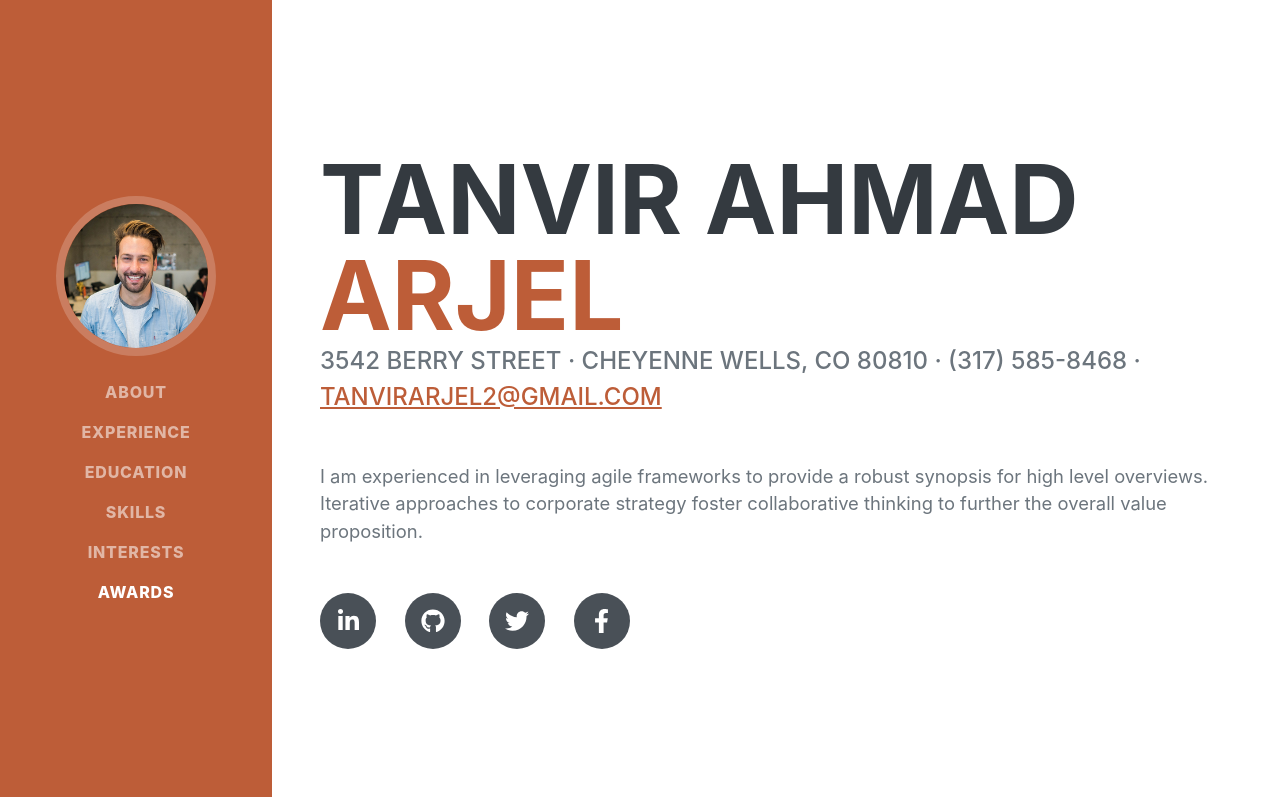
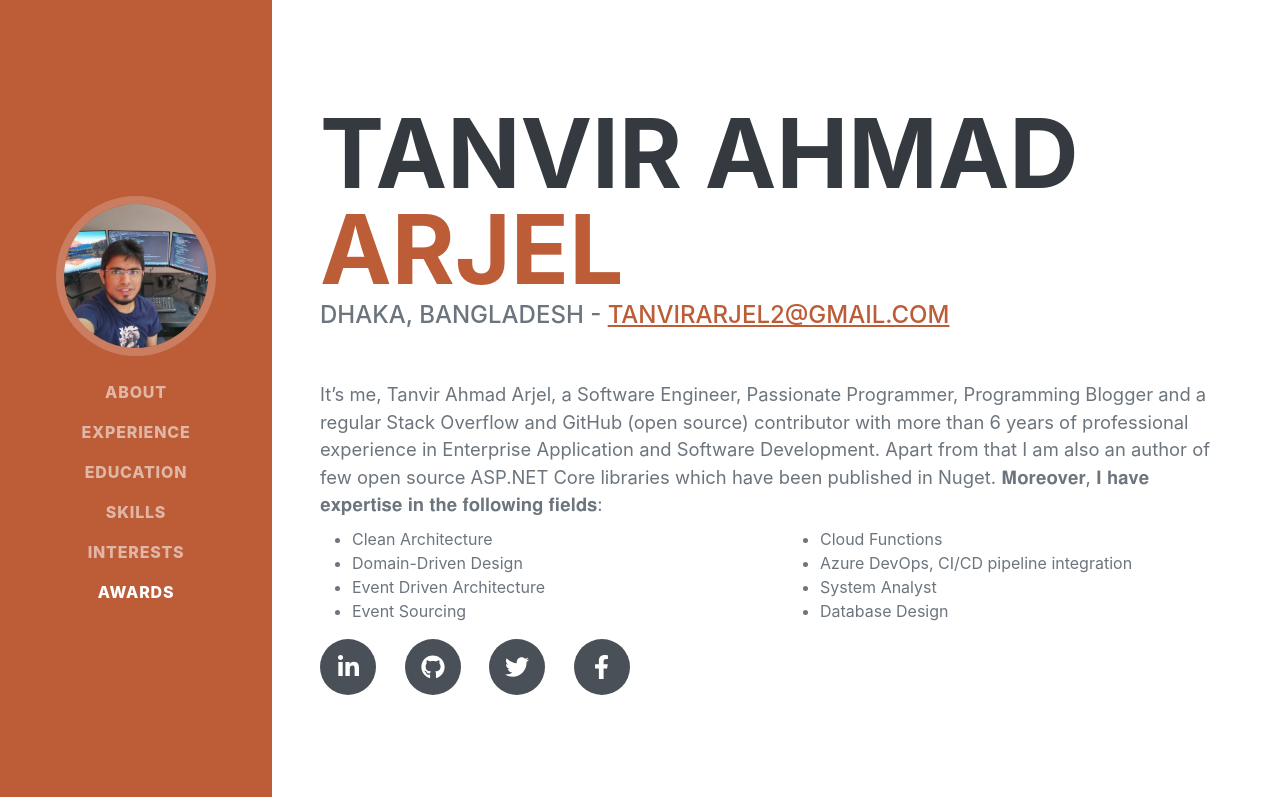
Before and after one commit to TanvirArjel/tanvirarjel.github.io, a plain HTML site: page index.html in a window 1280 px wide. Shown: the top 797 px of the page. Drawn offline with nearby package versions, Linux system fonts and the light colour scheme; a web font is replaced by a local one.

Commit message:
Homepage updated.

```diff
--- a/index.html
+++ b/index.html
@@ -20,7 +20,7 @@
         <nav class="navbar navbar-expand-lg navbar-dark bg-primary fixed-top" id="sideNav">
             <a class="navbar-brand js-scroll-trigger" href="#page-top">
                 <span class="d-block d-lg-none">Clarence Taylor</span>
-                <span class="d-none d-lg-block"><img class="img-fluid img-profile rounded-circle mx-auto mb-2" src="assets/img/profile.jpg" alt="..." /></span>
+                <span class="d-none d-lg-block"><img class="img-fluid img-profile rounded-circle mx-auto mb-2" src="assets/img/profile-pic.jpg" alt="..." /></span>
             </a>
             <button class="navbar-toggler" type="button" data-bs-toggle="collapse" data-bs-target="#navbarResponsive" aria-controls="navbarResponsive" aria-expanded="false" aria-label="Toggle navigation"><span class="navbar-toggler-icon"></span></button>
             <div class="collapse navbar-collapse" id="navbarResponsive">
@@ -44,15 +44,38 @@
                         <span class="text-primary">Arjel</span>
                     </h1>
                     <div class="subheading mb-5">
-                        3542 Berry Street · Cheyenne Wells, CO 80810 · (317) 585-8468 ·
+                        Dhaka, Bangladesh -
                         <a href="mailto:tanvirarjel2@gmail.com">tanvirarjel2@gmail.com</a>
                     </div>
-                    <p class="lead mb-5">I am experienced in leveraging agile frameworks to provide a robust synopsis for high level overviews. Iterative approaches to corporate strategy foster collaborative thinking to further the overall value proposition.</p>
+                    <p class="lead mb-2">
+                        It’s me, Tanvir Ahmad Arjel, a Software Engineer, Passionate Programmer, Programming Blogger and a regular Stack Overflow and GitHub (open source)
+                         contributor with more than 6 years of professional experience in Enterprise Application and Software Development.
+                          Apart from that I am also an author of few open source ASP.NET Core libraries which have been published in Nuget.
+                           𝐌𝐨𝐫𝐞𝐨𝐯𝐞𝐫, 𝐈 𝐡𝐚𝐯𝐞 𝐞𝐱𝐩𝐞𝐫𝐭𝐢𝐬𝐞 𝐢𝐧 𝐭𝐡𝐞 𝐟𝐨𝐥𝐥𝐨𝐰𝐢𝐧𝐠 𝐟𝐢𝐞𝐥𝐝𝐬:
+                    </p>
+                    <div class="row">
+                         <div class="col-md-6">
+                            <ul>
+                                <li>Clean Architecture</li>
+                                <li>Domain-Driven Design</li>
+                                <li>Event Driven Architecture</li>
+                                <li>Event Sourcing</li>
+                              </ul>
+                         </div>
+                         <div class="col-md-6">
+                            <ul>
+                                <li>Cloud Functions</li>
+                                <li>Azure DevOps, CI/CD pipeline integration</li>
+                                <li>System Analyst</li>
+                                <li>Database Design</li>
+                              </ul>
+                         </div>
+                    </div>
                     <div class="social-icons">
-                        <a class="social-icon" href="#!"><i class="fab fa-linkedin-in"></i></a>
-                        <a class="social-icon" href="#!"><i class="fab fa-github"></i></a>
-                        <a class="social-icon" href="#!"><i class="fab fa-twitter"></i></a>
-                        <a class="social-icon" href="#!"><i class="fab fa-facebook-f"></i></a>
+                        <a class="social-icon" href="https://www.linkedin.com/in/tanvirarjel" target="_blank"><i class="fab fa-linkedin-in"></i></a>
+                        <a class="social-icon" href="https://github.com/TanvirArjel" target="_blank"><i class="fab fa-github"></i></a>
+                        <a class="social-icon" href="https://twitter.com/TanvirArjel" target="_blank"><i class="fab fa-twitter"></i></a>
+                        <a class="social-icon" href="https://www.facebook.com/tanvir.arjel" target="_blank"><i class="fab fa-facebook-f"></i></a>
                     </div>
                 </div>
             </section>
```
Also changed, not shown: assets/img/profile-pic.jpg (added), assets/img/profile.jpg (deleted).
